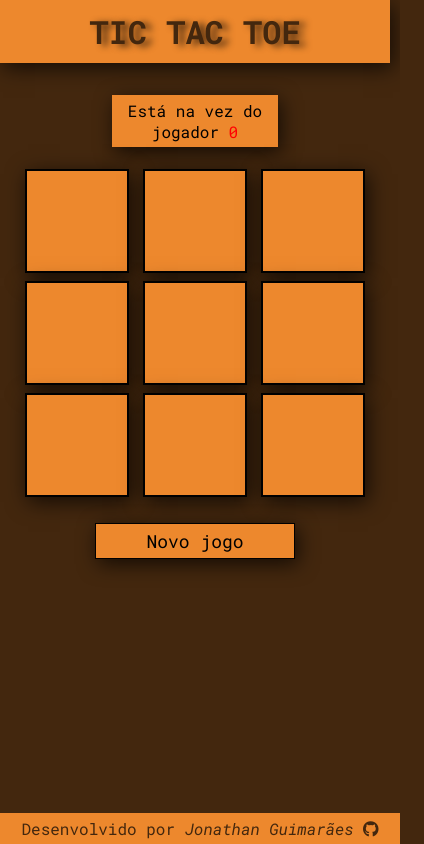
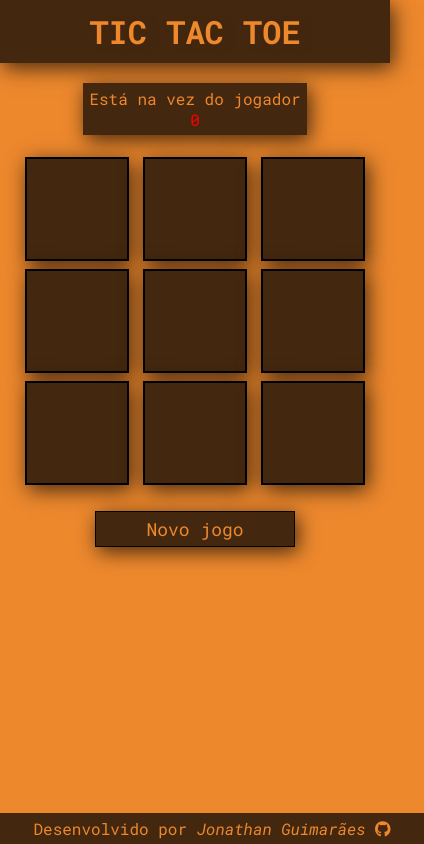
Before and after one commit to victors21dev/tic-toc-toe, a plain HTML site: page index.html in a window 390 px wide. Shown: the whole page, 424 px wide, since content can reach past the window. Drawn offline with Linux system fonts and the light colour scheme.

Commit message:
novo css

```diff
--- /dev/null
+++ b/css/smart.css
@@ -0,0 +1,50 @@
+:root {
+	--color1: #43270e;
+	--color2: #0f3ba5;
+	--color3: #ed882d;
+	--shadow: 3px 5px 20px #000000b3;
+}
+@media screen and (max-width: 425px) {
+	body {
+		background-color: var(--color3);
+
+	}
+	header {
+		background-color: var(--color1);
+        margin: auto;
+
+	}
+
+	h1 {
+		color: var(--color3);
+	}
+	/* vez do jogador */
+	.back-player {
+		background-color: var(--color1);
+		color: #ed882d;
+		font-size: medium;
+	}
+	/* quadrados */
+	.square {
+		background-color: var(--color1);
+
+		box-shadow: var(--shadow);
+	}
+	/* button */
+	button {
+		background-color: var(--color1);
+		color: var(--color3);
+		box-shadow: var(--shadow);
+
+	}
+	/* footer */
+	footer {
+		background: var(--color1);
+		color: #ed882d;
+		width: 414px;
+
+	}
+	a {
+		color: var(--color3);
+	}
+}
--- a/css/style.css
+++ b/css/style.css
@@ -6,7 +6,6 @@
 	--shadow: 3px 5px 20px #000000b3;
 }
 * {
-
 	font-family: roboto mono;
 	padding: 0;
 	margin: 0;
@@ -15,7 +14,7 @@ body {
 	background: var(--color1);
 }
 header {
-	max-width: 100%;
+	width: 100%;
 	text-align: center;
 	background-color: var(--color3);
 	margin-bottom: 2em;
@@ -27,14 +26,14 @@ h1 {
 	color: var(--color1);
 }
 
-.back-player{
+.back-player {
 	text-align: center;
 	margin-bottom: 15px;
-	width: 40%;
-	background:var(--color3);
-	margin:20px auto;
+	width: 55%;
+	background: var(--color3);
+	margin: 20px auto;
 	padding: 5px;
-	box-shadow:var(--shadow)
+	box-shadow: var(--shadow);
 }
 .stage {
 	text-align: center;
@@ -85,9 +84,7 @@ button {
 	transition: all 0.3s ease-out;
 }
 button:hover {
-
 	color: var(--color2);
-
 }
 /* footer */
 footer {
@@ -104,10 +101,10 @@ footer {
 a {
 	text-decoration: none;
 	font-style: italic;
-		color: var(--color1);
+	color: var(--color1);
 	transition: all 0.5s ease-in-out;
 }
-a:hover{
+a:hover {
 	color: var(--color2);
-cursor: pointer;
+	cursor: pointer;
 }
--- a/index.html
+++ b/index.html
@@ -5,7 +5,9 @@
 		<meta http-equiv="X-UA-Compatible" content="IE=edge" />
 		<meta name="viewport" content="width=device-width, initial-scale=1.0" />
 		<link rel="stylesheet" href="css/style.css" />
+		<link rel="stylesheet" href="css/smart.css">
 		<title>TIC TAC TOE</title>
+		<link rel="shortcut icon" href="https://cdn-icons-png.flaticon.com/512/1021/1021366.png" type="image/x-icon">
 	</head>
 	<body>
 		<header>
```
